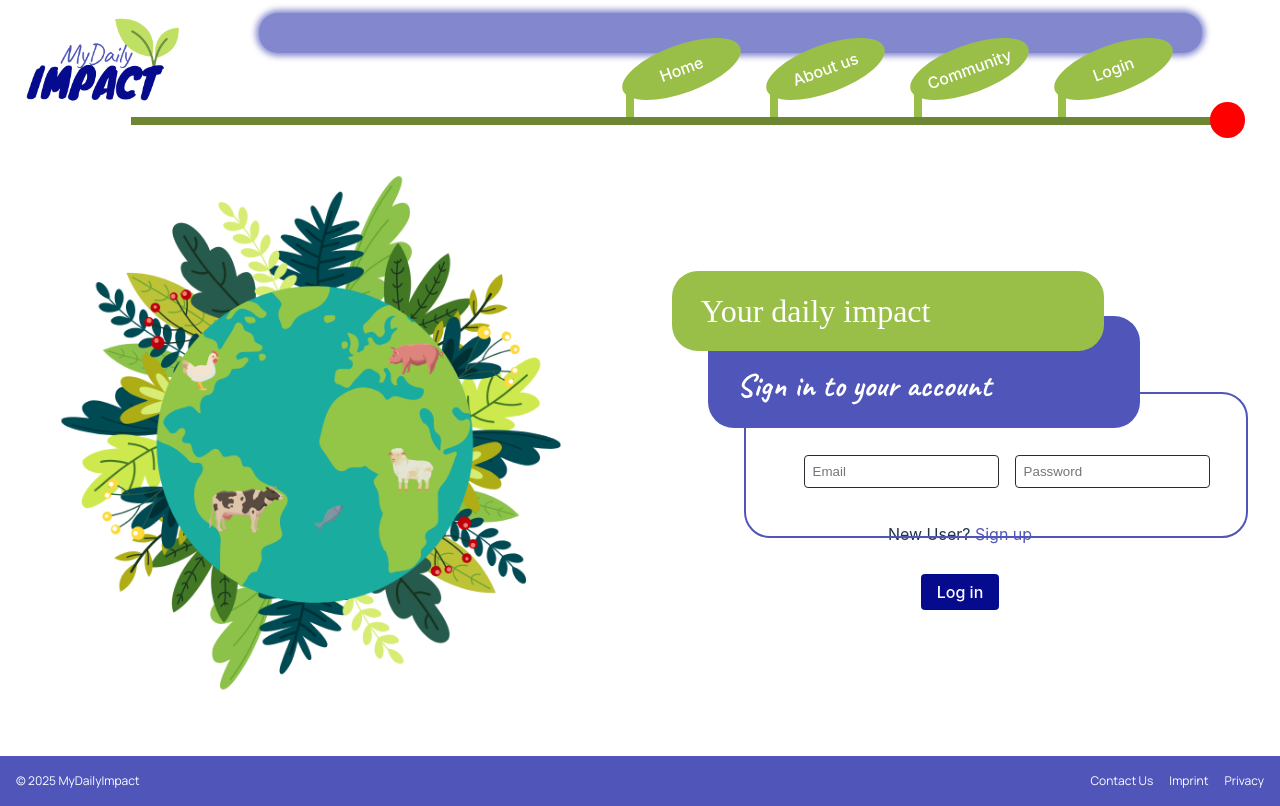
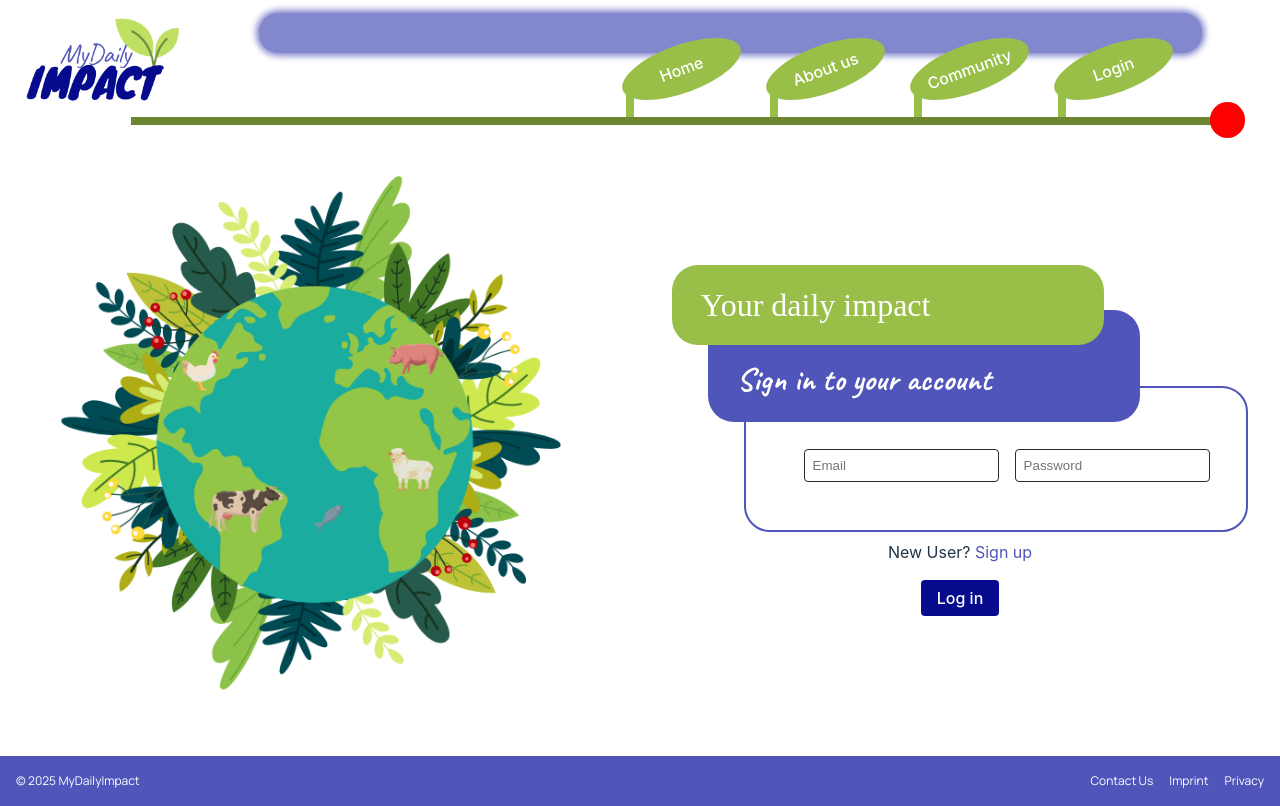
Before and after one commit to TechLabs-Remote-Bootcamp/WS24-MyDailyImpact, a React (Vite) app in the folder mdi-react/: page /login in a window 1280 px wide. Built offline with nearby package versions, Linux system fonts and the light colour scheme; a web font is replaced by a local one.

Commit message:
fix: changes margin around sign-up-suggestion

```diff
--- a/mdi-react/src/components/pages/Login.scss
+++ b/mdi-react/src/components/pages/Login.scss
@@ -20,5 +20,5 @@ form {
 }
 
 .sign-up-suggestion {
-  margin-top: -1rem;
+  margin: 0.5rem 0rem 0.25rem 0rem;
 }
```
